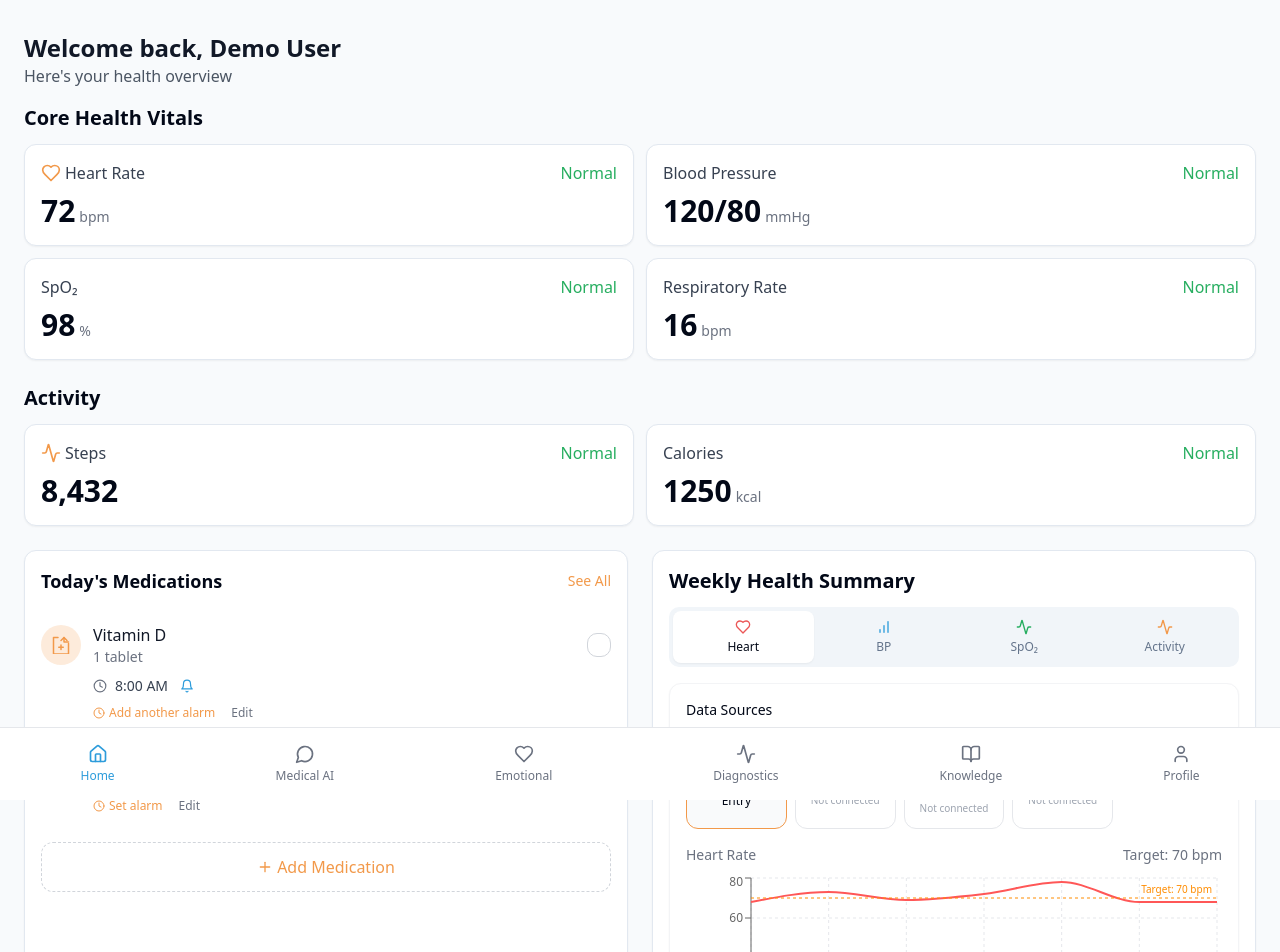
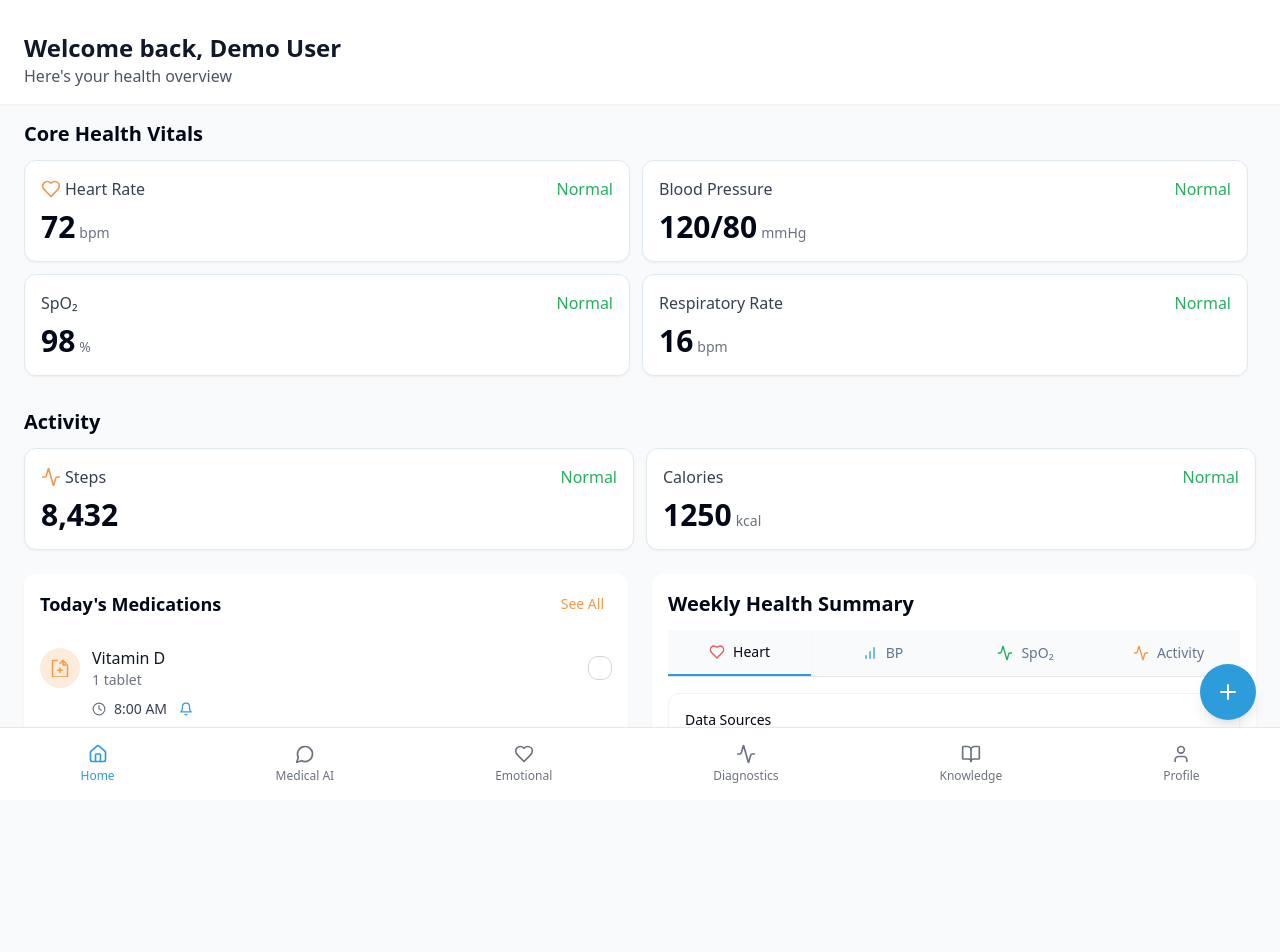
Before and after one commit to Taj543/empathic-health-nexus, a React (Vite) app: page / in a window 1280 px wide. Shown: the top 952 px of the page. After the commit the page ends 800 px from the top, so only its background shows below. Built offline with nearby package versions, Linux system fonts and the light colour scheme.

Commit message:
Refactor: Improve UI for Android devices
- Improve scrolling behavior.
- Update page ratios.
- Apply Android-specific UI enhancements.

```diff
--- a/src/components/health/HealthMetricGrid.tsx
+++ b/src/components/health/HealthMetricGrid.tsx
@@ -1,14 +1,22 @@
 
 import React from 'react';
 import { cn } from "@/lib/utils";
+import { ScrollArea } from "@/components/ui/scroll-area";
 
 interface HealthMetricGridProps {
   children: React.ReactNode;
   className?: string;
+  scrollable?: boolean;
 }
 
-export function HealthMetricGrid({ children, className }: HealthMetricGridProps) {
-  return (
+export function HealthMetricGrid({ children, className, scrollable = false }: HealthMetricGridProps) {
+  return scrollable ? (
+    <ScrollArea className={cn("w-full pr-2", className)}>
+      <div className="grid grid-cols-2 gap-3 w-full pb-2">
+        {children}
+      </div>
+    </ScrollArea>
+  ) : (
     <div className={cn("grid grid-cols-2 gap-3", className)}>
       {children}
     </div>
--- a/src/components/health/WeeklySummaryTabs.tsx
+++ b/src/components/health/WeeklySummaryTabs.tsx
@@ -2,10 +2,11 @@
 import React, { useState } from 'react';
 import { Tabs, TabsContent, TabsList, TabsTrigger } from "@/components/ui/tabs";
 import { WeeklySummaryChart } from "./WeeklySummaryChart";
-import { Heart, Activity, BarChart } from "lucide-react";
+import { Heart, Activity, BarChart, ArrowRight } from "lucide-react";
 import { cn } from "@/lib/utils";
 import { HealthDataSourceSelector } from "./HealthDataSourceSelector";
 import { HealthDataSource } from "@/services/healthDataService";
+import { ScrollArea } from "@/components/ui/scroll-area";
 
 interface WeeklySummaryTabsProps {
   onDataSourceChange?: (source: HealthDataSource) => void;
@@ -26,39 +27,41 @@ export function WeeklySummaryTabs({ onDataSourceChange }: WeeklySummaryTabsProps
     <Tabs defaultValue="heartRate" className="w-full">
       <div className="mb-4">
         <h2 className="text-xl font-semibold mb-3">Weekly Health Summary</h2>
-        <TabsList className="w-full bg-muted grid grid-cols-4 h-auto p-1">
+        <ScrollArea className="w-full">
+          <TabsList className="w-full bg-background border-b border-gray-200 dark:border-gray-700 rounded-none h-auto p-0 flex">
             <TabsTrigger
               value="heartRate"
-            className="flex flex-col items-center gap-1 py-2 data-[state=active]:bg-white dark:data-[state=active]:bg-gray-800"
+              className="flex-1 flex items-center justify-center gap-2 py-3 px-4 rounded-none data-[state=active]:border-b-2 data-[state=active]:border-health-primary data-[state=active]:bg-transparent"
             >
               <Heart size={16} className="text-health-danger" />
-            <span className="text-xs">Heart</span>
+              <span>Heart</span>
             </TabsTrigger>
             <TabsTrigger
               value="bloodPressure"
-            className="flex flex-col items-center gap-1 py-2 data-[state=active]:bg-white dark:data-[state=active]:bg-gray-800"
+              className="flex-1 flex items-center justify-center gap-2 py-3 px-4 rounded-none data-[state=active]:border-b-2 data-[state=active]:border-health-primary data-[state=active]:bg-transparent"
             >
               <BarChart size={16} className="text-health-primary" />
-            <span className="text-xs">BP</span>
+              <span>BP</span>
             </TabsTrigger>
             <TabsTrigger
               value="spO2"
-            className="flex flex-col items-center gap-1 py-2 data-[state=active]:bg-white dark:data-[state=active]:bg-gray-800"
+              className="flex-1 flex items-center justify-center gap-2 py-3 px-4 rounded-none data-[state=active]:border-b-2 data-[state=active]:border-health-primary data-[state=active]:bg-transparent"
             >
               <Activity size={16} className="text-health-success" />
-            <span className="text-xs">SpO₂</span>
+              <span>SpO₂</span>
             </TabsTrigger>
             <TabsTrigger
               value="activity"
-            className="flex flex-col items-center gap-1 py-2 data-[state=active]:bg-white dark:data-[state=active]:bg-gray-800"
+              className="flex-1 flex items-center justify-center gap-2 py-3 px-4 rounded-none data-[state=active]:border-b-2 data-[state=active]:border-health-primary data-[state=active]:bg-transparent"
             >
               <Activity size={16} className="text-health-accent" />
-            <span className="text-xs">Activity</span>
+              <span>Activity</span>
             </TabsTrigger>
           </TabsList>
+        </ScrollArea>
       </div>
 
-      <div className="bg-white dark:bg-gray-800 rounded-lg p-4 shadow-sm border border-gray-100 dark:border-gray-700">
+      <div className="bg-white dark:bg-gray-800 rounded-xl p-4 shadow-sm border border-gray-100 dark:border-gray-700">
         <HealthDataSourceSelector
           selectedSource={dataSource}
           onSourceSelect={(sourceId) => handleDataSourceChange(sourceId as HealthDataSource)}
@@ -79,9 +82,9 @@ export function WeeklySummaryTabs({ onDataSourceChange }: WeeklySummaryTabsProps
 
         <TabsContent value="activity" className="mt-0">
           <Tabs defaultValue="steps" className="w-full">
-            <TabsList className="w-full bg-muted mb-4">
-              <TabsTrigger value="steps" className="flex-1">Steps</TabsTrigger>
-              <TabsTrigger value="calories" className="flex-1">Calories</TabsTrigger>
+            <TabsList className="w-full mb-4 rounded-full overflow-hidden bg-gray-100 p-1">
+              <TabsTrigger value="steps" className="flex-1 rounded-full">Steps</TabsTrigger>
+              <TabsTrigger value="calories" className="flex-1 rounded-full">Calories</TabsTrigger>
             </TabsList>
 
             <TabsContent value="steps" className="mt-0">
--- a/src/index.css
+++ b/src/index.css
@@ -72,9 +72,17 @@
     @apply border-border;
   }
 
+  html {
+    @apply overflow-hidden h-full;
+  }
+
   body {
-    @apply bg-background text-foreground;
+    @apply bg-background text-foreground h-full overflow-hidden;
     font-feature-settings: "rlig" 1, "calt" 1;
+  }
+
+  #root {
+    @apply h-full overflow-hidden;
   }
 
   /* Health specific styles */
@@ -93,4 +101,45 @@
   .status-alert {
     @apply text-health-danger font-medium;
   }
+
+  /* Android-like styling */
+  .android-ripple {
+    @apply relative overflow-hidden;
+  }
+
+  .android-ripple::after {
+    content: '';
+    @apply absolute inset-0 bg-current opacity-0 pointer-events-none transition-opacity duration-300;
+  }
+
+  .android-ripple:active::after {
+    @apply opacity-10;
+  }
+
+  /* Android-inspired elevation shadows */
+  .elevation-1 {
+    @apply shadow-sm;
+  }
+
+  .elevation-2 {
+    @apply shadow;
+  }
+
+  .elevation-3 {
+    @apply shadow-md;
+  }
+
+  .elevation-4 {
+    @apply shadow-lg;
+  }
+
+  /* Material design inspired card */
+  .material-card {
+    @apply rounded-xl bg-white dark:bg-gray-800 shadow-sm border-none p-4;
+  }
+
+  /* Material FAB button */
+  .fab {
+    @apply fixed bottom-20 right-6 w-14 h-14 rounded-full bg-health-primary text-white flex items-center justify-center shadow-lg;
+  }
 }
--- a/src/pages/Index.tsx
+++ b/src/pages/Index.tsx
@@ -1,3 +1,4 @@
+
 import { useState, useEffect } from "react";
 import { Plus, MessageCircle, Search, Heart, Activity, Bell } from "lucide-react";
 import { HealthMetricCard } from "@/components/health/HealthMetricCard";
@@ -9,6 +10,7 @@ import { MedicationAlarmDialog } from "@/components/health/MedicationAlarmDialog
 import { WeeklySummaryTabs } from "@/components/health/WeeklySummaryTabs";
 import { useToast } from "@/hooks/use-toast";
 import { HealthDataSource, fetchHealthSummaryData } from "@/services/healthDataService";
+import { ScrollArea } from "@/components/ui/scroll-area";
 
 interface Medication {
   id: number;
@@ -49,10 +51,13 @@ const Index = () => {
     calories: 1250
   });
 
+  const [isLoading, setIsLoading] = useState(false);
+
   // Fetch health summary data when data source changes
   useEffect(() => {
     const fetchSummaryData = async () => {
       try {
+        setIsLoading(true);
         const summaryData = await fetchHealthSummaryData(dataSource);
         setHealthMetrics({
           heartRate: summaryData.heartRate,
@@ -64,6 +69,8 @@ const Index = () => {
         });
       } catch (error) {
         console.error("Error fetching health summary data:", error);
+      } finally {
+        setIsLoading(false);
       }
     };
 
@@ -151,24 +158,27 @@ const Index = () => {
   };
 
   return (
-    <div className="min-h-screen pb-16">
+    <div className="flex flex-col h-full overflow-hidden">
       {/* Header */}
-      <header className="px-6 pt-8 pb-4">
-        <h1 className="text-2xl font-bold text-gray-900">Welcome back, Demo User</h1>
-        <p className="text-gray-600">
+      <header className="px-6 pt-8 pb-4 bg-white dark:bg-gray-900 elevation-1 z-10">
+        <h1 className="text-2xl font-bold text-gray-900 dark:text-gray-100">Welcome back, Demo User</h1>
+        <p className="text-gray-600 dark:text-gray-400">
           Here's your health overview
           {dataSource !== 'local' && (
-            <span className="ml-2 text-xs bg-gray-100 px-2 py-0.5 rounded-full">
+            <span className="ml-2 text-xs bg-gray-100 dark:bg-gray-800 px-2 py-0.5 rounded-full">
               Connected to {dataSource}
             </span>
           )}
         </p>
       </header>
 
+      {/* Scrollable Content Area */}
+      <ScrollArea className="flex-1 overflow-y-auto overscroll-behavior-y-contain">
+        <div className="px-6 pt-4 pb-24">
           {/* Health Metrics Categories */}
-      <div className="px-6">
+          <div className="mb-6">
             <h2 className="text-xl font-semibold mb-3">Core Health Vitals</h2>
-        <HealthMetricGrid>
+            <HealthMetricGrid scrollable={true}>
               <HealthMetricCard
                 title="Heart Rate"
                 value={healthMetrics.heartRate}
@@ -197,7 +207,7 @@ const Index = () => {
             </HealthMetricGrid>
           </div>
 
-      <div className="px-6 mt-6">
+          <div className="mb-6">
             <h2 className="text-xl font-semibold mb-3">Activity</h2>
             <HealthMetricGrid>
               <HealthMetricCard
@@ -216,14 +226,14 @@ const Index = () => {
           </div>
 
           {/* Medications and Weekly Summary */}
-      <div className="px-6 mt-6 grid grid-cols-1 md:grid-cols-2 gap-6">
+          <div className="grid grid-cols-1 md:grid-cols-2 gap-6">
             {/* Medications */}
-        <div className="health-card">
+            <div className="material-card">
               <div className="flex justify-between items-center mb-4">
                 <h2 className="text-lg font-semibold">Today's Medications</h2>
-            <button className="text-health-accent text-sm">See All</button>
+                <button className="text-health-accent text-sm android-ripple px-2 py-1 rounded-full">See All</button>
               </div>
-          <div className="divide-y divide-gray-100">
+              <div className="divide-y divide-gray-100 dark:divide-gray-800">
                 {medications.map((med) => (
                   <MedicationCard
                     key={med.id}
@@ -240,7 +250,7 @@ const Index = () => {
               </div>
               <button
                 onClick={handleAddMedication}
-            className="mt-4 w-full py-3 border border-dashed border-gray-300 rounded-lg flex items-center justify-center text-health-accent hover:bg-gray-50"
+                className="mt-4 w-full py-3 border border-dashed border-gray-300 dark:border-gray-700 rounded-lg flex items-center justify-center text-health-accent hover:bg-gray-50 dark:hover:bg-gray-800 android-ripple"
               >
                 <Plus size={16} className="mr-1" />
                 Add Medication
@@ -248,13 +258,13 @@ const Index = () => {
             </div>
 
             {/* Weekly Summary */}
-        <div className="health-card">
+            <div className="material-card">
               <WeeklySummaryTabs onDataSourceChange={handleDataSourceChange} />
             </div>
           </div>
 
           {/* Quick Actions */}
-      <div className="px-6 mt-6">
+          <div className="mt-6">
             <h2 className="text-xl font-semibold mb-4">Quick Actions</h2>
             <div className="grid grid-cols-3 gap-3">
               <ActionButton
@@ -272,6 +282,13 @@ const Index = () => {
               />
             </div>
           </div>
+        </div>
+      </ScrollArea>
+
+      {/* Add Floating Action Button (FAB) */}
+      <button className="fab">
+        <Plus size={24} />
+      </button>
 
       {/* Medication Alarm Dialog */}
       <MedicationAlarmDialog
```
Lines whose indentation alone changed are shown as unchanged.
